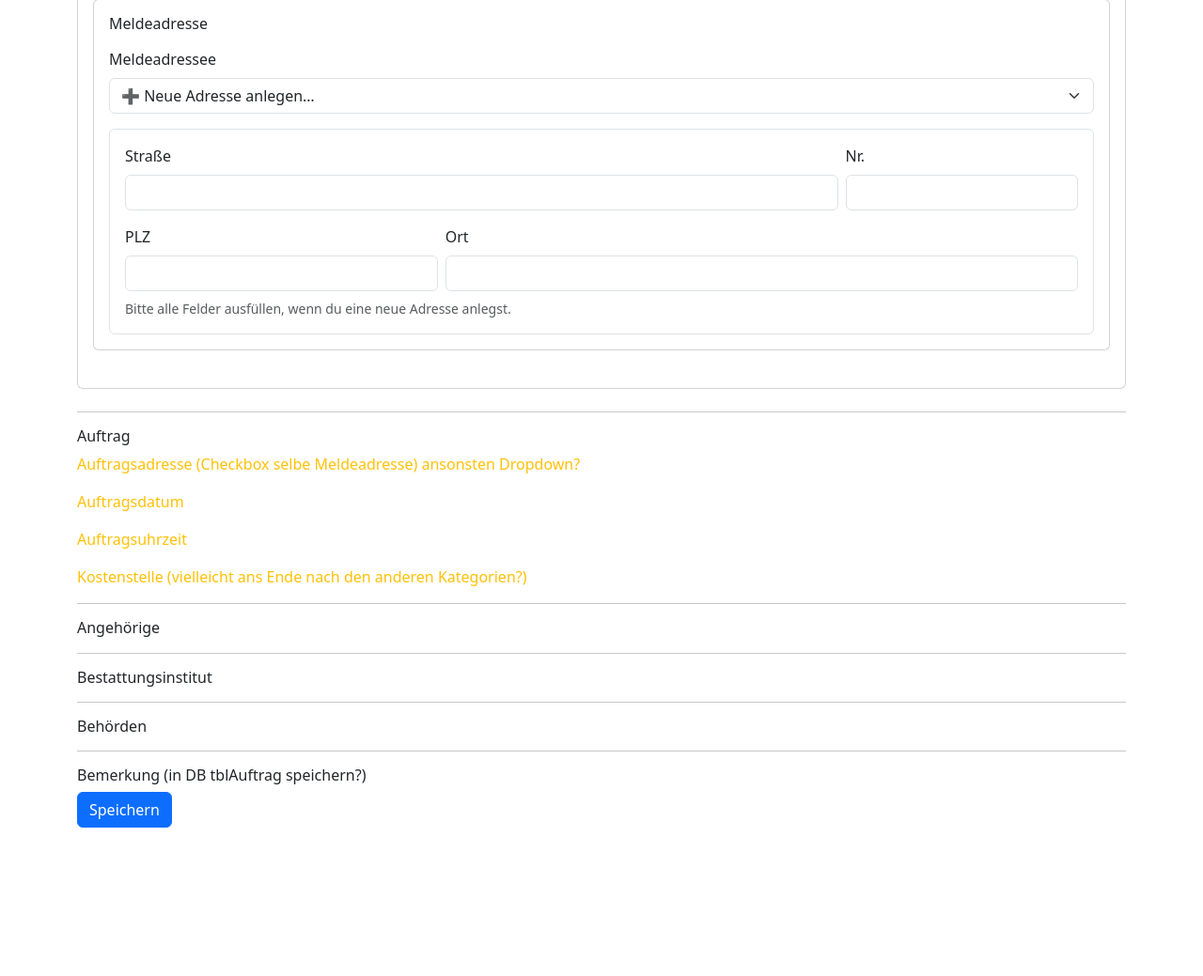
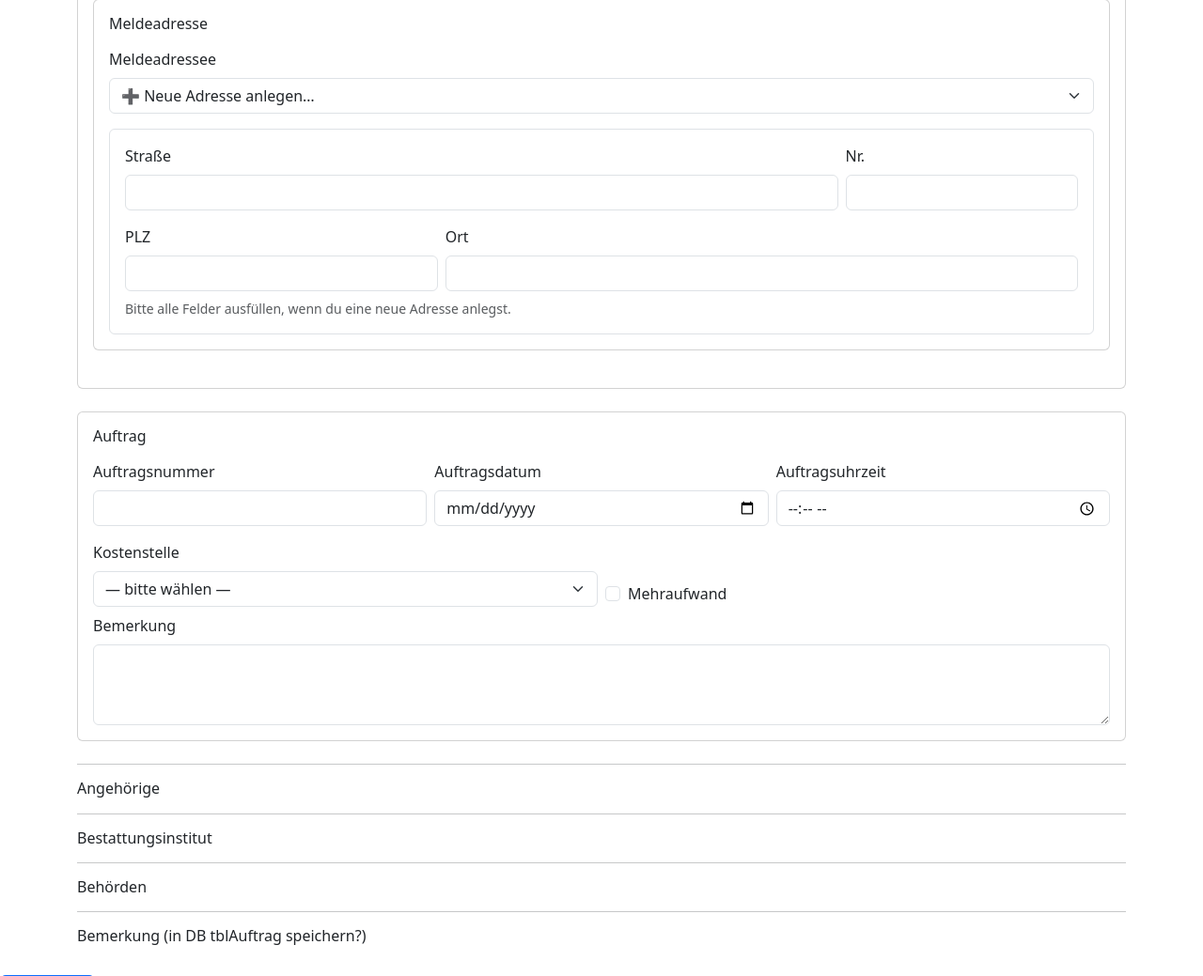
Before and after one commit to ngin10011/lsb_app, a Flask app: page /tb/new in a window 1280 px wide. Shown: the part 600-1639 px from the top of the page at 94% size. Before the commit the page ends 1481 px from the top, so only its background shows below. Run offline with Flask 3, Linux system fonts and the light colour scheme.

Commit message:
auftrag initial db tbl hinzugefügt, formular um auftragsdaten erweitert. seed testing.

```diff
--- a/app.py
+++ b/app.py
@@ -6,12 +6,16 @@ from flask_sqlalchemy import SQLAlchemy
 from flask_wtf import CSRFProtect
 from forms import PatientForm, TBPatientForm
 from enum import Enum
-from sqlalchemy import Enum as SqlEnum
-from models import db, Patient, GeschlechtEnum, Adresse
+from sqlalchemy import event
+from sqlalchemy.engine import Engine
+from sqlalchemy.exc import IntegrityError
+from models import (db, Patient, GeschlechtEnum, Adresse,
+                    Auftrag, KostenstelleEnum)
 from faker import Faker
 from datetime import date
 import random
 import click
+from seed import seed_faker
 
 load_dotenv()
 
@@ -28,6 +32,12 @@ app.config["SQLALCHEMY_TRACK_MODIFICATIONS"] = False
 
 db.init_app(app)
 csrf = CSRFProtect(app)
+
+@event.listens_for(Engine, "connect")
+def _set_sqlite_pragma(dbapi_conn, conn_record):
+    cursor = dbapi_conn.cursor()
+    cursor.execute("PRAGMA foreign_keys=ON")
+    cursor.close()
 
 @app.route("/")
 def home():
@@ -70,9 +80,29 @@ def tb_new():
         p = Patient()
         form.populate_obj(p)
         p.meldeadresse = adr
-        db.session.add(p)
-        db.session.commit()
+
+        # --- NEU: Auftrag für diesen Patient ---
+        a = Auftrag(
+            auftragsnummer=form.auftragsnummer.data,
+            auftragsdatum=form.auftragsdatum.data,
+            auftragsuhrzeit=form.auftragsuhrzeit.data,
+            kostenstelle=form.kostenstelle.data,   # bereits Enum dank coerce
+            mehraufwand=bool(form.mehraufwand.data),
+            bemerkung=form.bemerkung.data,
+            patient=p,  # 1:1 Verknüpfung
+        )
+
+        try:
+            db.session.add(p)  # a hängt via relationship dran (cascade)
+            db.session.commit()
+        except IntegrityError:
+            db.session.rollback()
+            # z.B. doppelte Auftragsnummer
+            form.auftragsnummer.errors.append("Auftragsnummer bereits vergeben.")
+            return render_template("tb_new.html", form=form)
+
         return redirect(url_for("patient_overview"))
+
     return render_template("tb_new.html", form=form)
 
 # Patients #
@@ -94,41 +124,20 @@ def patient_new():
     return render_template("patient_new.html", form=form)
 
 
-
-def seed_faker(n_addresses=15, n_patients=20):
-
-    fake = Faker("de_DE")
-
-    adrs = []
-    for _ in range(n_addresses):
-        a = Adresse(
-            strasse=fake.street_name(),
-            hausnummer=fake.building_number(),
-            plz=fake.postcode(),
-            ort=fake.city()
-            # distanz=random.randint(1, 60),  # z.B. km
-        )
-        db.session.add(a)
-        adrs.append(a)
-
-    # IDs holen ohne Commit (damit Beziehung sofort gesetzt werden kann)
-    db.session.flush()
-
-    genders = list(GeschlechtEnum)
-    for _ in range(n_patients):
-        geburtsname = fake.last_name() if random.random() < 0.25 else None
-        p = Patient(
-            name=fake.last_name(),
-            geburtsname=geburtsname,
-            vorname=fake.first_name(),
-            geburtsdatum=fake.date_between(start_date="-90y", end_date="-1y"),
-            geschlecht=random.choice(genders),
-            meldeadresse=random.choice(adrs)
-        )
-        db.session.add(p)
-
-    db.session.commit()
-    click.echo(f"OK ✓  {n_addresses} Adressen und {n_patients} Patienten angelegt.")
+@app.cli.command("seed-faker")
+@click.option("--n-addresses", default=10, show_default=True, help="Anzahl Adressen")
+@click.option("--n-patients",  default=20, show_default=True, help="Anzahl Patienten")
+@click.option("--no-deterministic", is_flag=True, help="Echter Zufall (nicht reproduzierbar)")
+@click.option("--reset", is_flag=True, help="Drop+Create der Tabellen vor dem Seeding")
+def seed_faker_cmd(n_addresses, n_patients, no_deterministic, reset):
+    """Beispieldaten erzeugen (Adressen, Patienten, Aufträge)."""
+    # App-Kontext ist durch Flask-CLI bereits aktiv
+    seed_faker(
+        n_addresses=n_addresses,
+        n_patients=n_patients,
+        deterministic=not no_deterministic,
+        reset=reset,
+    )
 
 
 if __name__ == "__main__":
--- a/forms.py
+++ b/forms.py
@@ -1,8 +1,9 @@
 # forms.py
 from flask_wtf import FlaskForm
-from wtforms import StringField, DateField, SelectField, SubmitField
-from wtforms.validators import DataRequired, Length, Optional
-from models import GeschlechtEnum  # ✅ importiere das Enum von dort
+from wtforms import (StringField, DateField, SelectField, SubmitField, TimeField,
+                     IntegerField, BooleanField, TextAreaField)
+from wtforms.validators import DataRequired, Length, Optional, NumberRange
+from models import GeschlechtEnum, KostenstelleEnum
 
 def strip_or_none(v):
     return v.strip() if isinstance(v, str) and v.strip() != "" else None
@@ -14,6 +15,13 @@ def coerce_geschlecht(v):
     if isinstance(v, GeschlechtEnum):
         return v
     return GeschlechtEnum(v)  # mappt Strings wie "männlich" -> Enum
+
+def coerce_kostenstelle(v):
+    if v in (None, "", "None"):
+        return None
+    if isinstance(v, KostenstelleEnum):
+        return v
+    return KostenstelleEnum(v)
 
 class PatientForm(FlaskForm):
     name = StringField("Name", validators=[DataRequired(), Length(max=120)], filters=[strip_or_none])
@@ -37,3 +45,19 @@ class TBPatientForm(PatientForm):
     new_hausnummer = StringField("Nr.",        validators=[Optional(), Length(max=20)],  filters=[strip_or_none])
     new_plz        = StringField("PLZ",        validators=[Optional(), Length(max=10)],  filters=[strip_or_none])
     new_ort        = StringField("Ort",        validators=[Optional(), Length(max=120)], filters=[strip_or_none])
+
+    # --- Auftrag ---
+    auftragsnummer  = IntegerField("Auftragsnummer", validators=[DataRequired(), NumberRange(min=1)])
+    auftragsdatum   = DateField("Auftragsdatum",     validators=[DataRequired()], format="%Y-%m-%d")
+    auftragsuhrzeit = TimeField("Auftragsuhrzeit",   validators=[DataRequired()], format="%H:%M")
+    kostenstelle    = SelectField("Kostenstelle",    validators=[DataRequired()], coerce=coerce_kostenstelle)
+    mehraufwand     = BooleanField("Mehraufwand", default=False)
+    bemerkung       = TextAreaField("Bemerkung", validators=[Optional(), Length(max=2000)])
+
+    def __init__(self, *args, **kwargs):
+        super().__init__(*args, **kwargs)
+        # vorhandene Geschlecht-Choices bleiben
+        self.kostenstelle.choices = \
+            [("", "— bitte wählen —")] + [
+                (k.value, k.value) for k in KostenstelleEnum
+            ]
--- a/templates/tb_new.html
+++ b/templates/tb_new.html
@@ -91,30 +91,50 @@
     </div>
   </div>
 
-  <hr>
-  <div>
+  <div class="card mb-4">
+    <div class="card-body">
+      <h2 class="h6 mb-3">Auftrag</h2>
 
-    <h6>Auftrag</h6>
+      <div class="row g-2">
+        <div class="col-md-4">
+          {{ form.auftragsnummer.label(class="form-label") }}
+          {{ form.auftragsnummer(class="form-control") }}
+          {% for e in form.auftragsnummer.errors %}<div class="text-danger">{{ e }}</div>{% endfor %}
+        </div>
+        <div class="col-md-4">
+          {{ form.auftragsdatum.label(class="form-label") }}
+          {{ form.auftragsdatum(class="form-control", type="date") }}
+          {% for e in form.auftragsdatum.errors %}<div class="text-danger">{{ e }}</div>{% endfor %}
+        </div>
+        <div class="col-md-4">
+          {{ form.auftragsuhrzeit.label(class="form-label") }}
+          {{ form.auftragsuhrzeit(class="form-control", type="time") }}
+          {% for e in form.auftragsuhrzeit.errors %}<div class="text-danger">{{ e }}</div>{% endfor %}
+        </div>
+      </div>
 
-  <div>
-    <p class="text-warning">Auftragsadresse (Checkbox selbe Meldeadresse)
-        ansonsten Dropdown?
-    </p>
+      <div class="row g-2 mt-2">
+        <div class="col-md-6">
+          {{ form.kostenstelle.label(class="form-label") }}
+          {{ form.kostenstelle(class="form-select") }}
+          {% for e in form.kostenstelle.errors %}<div class="text-danger">{{ e }}</div>{% endfor %}
+        </div>
+        <div class="col-md-6 d-flex align-items-end">
+          <div class="form-check">
+            {{ form.mehraufwand(class="form-check-input", id="mehraufwandCheck") }}
+            <label class="form-check-label" for="mehraufwandCheck">Mehraufwand</label>
+          </div>
+        </div>
+      </div>
+
+      <div class="mt-2">
+        {{ form.bemerkung.label(class="form-label") }}
+        {{ form.bemerkung(class="form-control", rows="3") }}
+        {% for e in form.bemerkung.errors %}<div class="text-danger">{{ e }}</div>{% endfor %}
+      </div>
+    </div>
   </div>
 
-  <div>
-    <p class="text-warning">Auftragsdatum</p>
-  </div>
-
-  <div>
-    <p class="text-warning">Auftragsuhrzeit</p>
-  </div>
-
-  <div>
-    <p class="text-warning">Kostenstelle (vielleicht ans Ende nach den
-        anderen Kategorien?)
-    </p>
-  </div>
 
   <hr>
   <div>
```
Also changed, not shown: models.py (+33 -0 lines), seed.py (added, +81 -0 lines), templates/patient_overview.html (+12 -0 lines).
